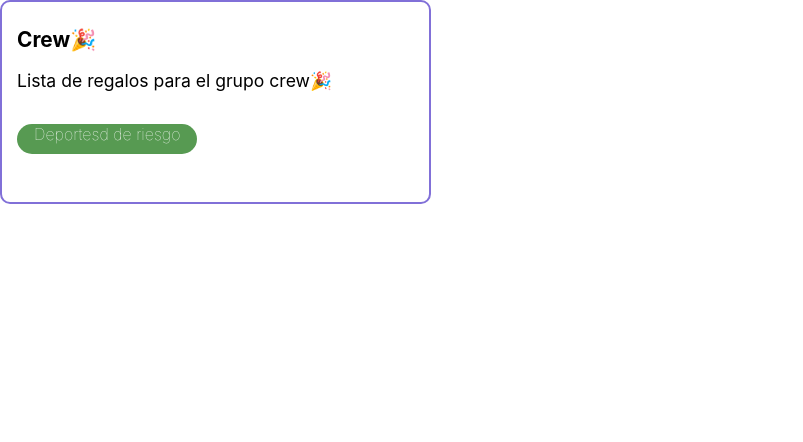
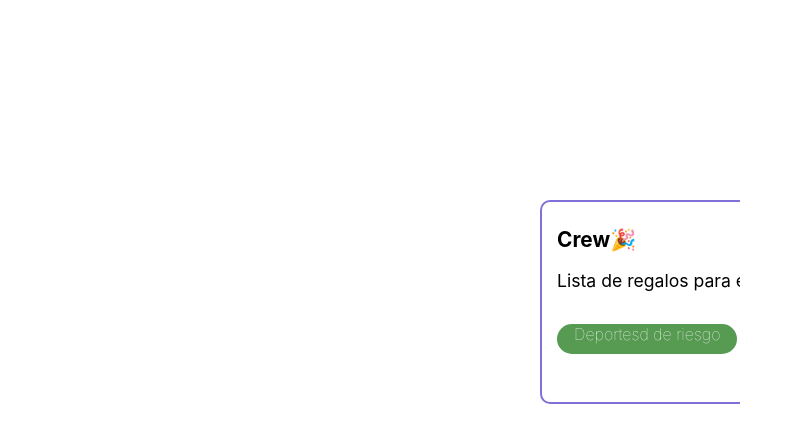
Before and after one commit to CesarDavidMorenR/gift-list-nuwe, a React (Create React App) app: page / in a window 1280 px wide. Shown: the top 442 px of the page, without its empty margins (0-803 px from the left). Built offline with nearby package versions, Linux system fonts and the light colour scheme.

Commit message:
Making horizontal scrolling for pc

```diff
--- a/src/App.css
+++ b/src/App.css
@@ -1,11 +1,21 @@
+/* TODO Scroll transtion scroll directtion https://stackoverflow.com/questions/18481308/set-mouse-wheel-to-horizontal-scroll-using-css https://css-tricks.com/pure-css-horizontal-scrolling/ */
+
+.overflowx{
+  width: 200px;
+  overflow-x:scroll;
+  margin: 50px auto;
+
+}
+
 .cardsContainer {
   background-color: white;
   display:block;
-  /* margin: 250px auto; */
+  margin: 150px auto;
   width: 427px;
   min-height: 200px;
   border: 2px solid #8170D8;
   border-radius: 10px;
+
 }
 
 .cardsContainer:hover{
--- a/src/components/Card.js
+++ /dev/null
@@ -1,13 +0,0 @@
-// import "./App.css";
-import { Tag } from "./Tag.js";
-import { Description } from "./Description.js";
-import { Header } from "./Header.js";
-import React from 'react';
-
-export const Card = () => {
-  return (
-    <div className="card">
-
-    </div>
-  );
-};
--- a/src/components/Container.js
+++ b/src/components/Container.js
@@ -1,6 +1,5 @@
 import React from 'react';
 // import "./App.css";
-import { Card } from "./Card.js";
 import { Tag } from "./Tag.js";
 import { Description } from "./Description.js";
 import { Header } from "./Header.js";
@@ -10,10 +9,12 @@ import { Header } from "./Header.js";
 
 export const Container = () => {
   return (
-    <div className="cardsContainer">
-      <Header />
-      <Description />
-      <Tag />
-    </div>
+    <section className="overflowx">
+      <div className="cardsContainer">
+        <Header />
+        <Description />
+        <Tag />
+      </div>
+    </section>
   );
 }
```
